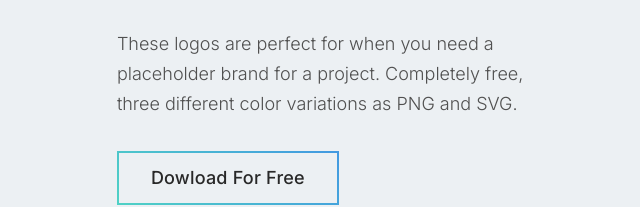
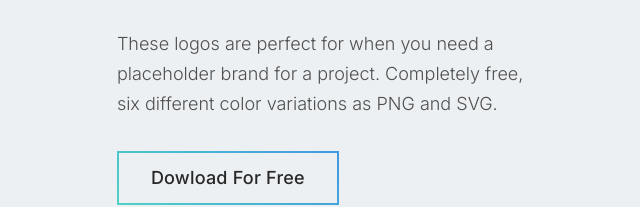
Before and after one commit to fredrikaurdal/placeholder-logos, a plain HTML site: page index.html in a window 1280 px wide. Shown: the part 328-535 px from the top of the page, 12-652 px from the left. Drawn offline with Linux system fonts and the light colour scheme.

Commit message:
Update index.html

```diff
--- a/index.html
+++ b/index.html
@@ -15,7 +15,7 @@
     <meta property="og:title" content="Free Professional Placeholder Logos" />
     <meta
       property="og:description"
-      content="These logos are perfect for when you need a placeholder brand for a project. Completely free, three different color variations as PNG and SVG."
+      content="These logos are perfect for when you need a placeholder brand for a project. Completely free, six different color variations as PNG and SVG."
     />
     <meta property="og:image" content="./img/open-graph.png" />
     <meta property="og:url" content="https://placeholderlogo.com/" />
@@ -45,7 +45,7 @@
         <!-- prettier-ignore -->
         <p>These logos are perfect for when you need a
           placeholder brand for a project. Completely free,
-          three different color variations as PNG and SVG.</p>
+          six different color variations as PNG and SVG.</p>
         <a href="https://gumroad.com/l/placeholderlogos">
           <div class="button">Dowload For Free</div>
         </a>
```
